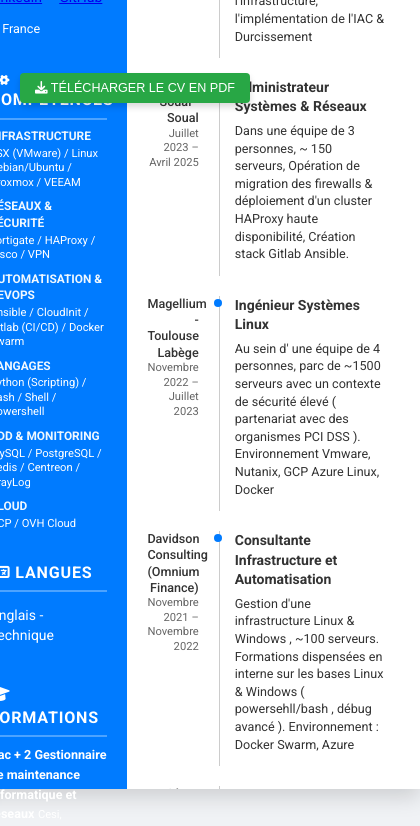
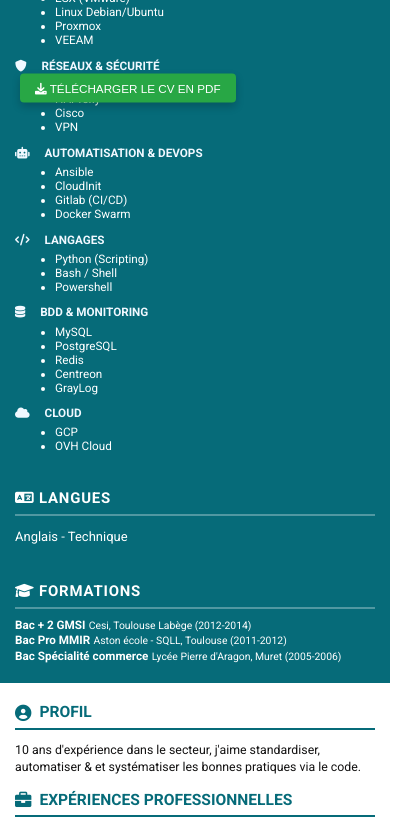
Before and after one commit to lorianep/CV, a plain HTML site: page index.html in a window 390 px wide. Shown: the part 334-1160 px from the top of the page, 420 px wide, since content can reach past the window. Drawn offline with Linux system fonts and the light colour scheme.

Commit message:
modification css, ajout expériences + README

```diff
--- a/cv-data.json
+++ b/cv-data.json
@@ -3,9 +3,9 @@
         "nom": "PÉDROT",
         "prenom": "LORIANE",
         "titre": "Ingénieur Infrastructure / Automatisation (IAC)",
-        "accroche": "10 ans d'expérience dans le secteur, j'aime transformer le chaos en architecture stable et sécurisée.",
+        "accroche": "10 ans d'expérience dans le secteur, j'aime standardiser, automatiser  & et systématiser les bonnes pratiques via le code.",
         "contact": {
-            "email": "loriane.pedrot@email.com",
+            "email": "loripe@proton.me",
             "linkedin": "https://www.linkedin.com/in/l-pedrot/",
             "github": "https://github.com/lorianep",
             "localisation": "France"
@@ -23,7 +23,7 @@
     },
     "formations": [
         {
-            "titre": "Bac + 2 Gestionnaire de maintenance informatique et réseaux",
+            "titre": "Bac + 2 GMSI",
             "etablissement": "Cesi, Toulouse Labège",
             "duree": "2012-2014"
         },
@@ -83,7 +83,7 @@
         },
         {
             "titre": "Expériences en tant que technicien Support (2010 à 2016)",
-            "entreprise": "Entreprises : Docteur Ordinateur - Akka Technologies -  Noveltis - CTS Consulting - Eurogiciel",
+            "entreprise": "Dr.Ordinateur, Akka Technologies, Noveltis, Eurogiciel, CTS Consulting ",
             "duree": "Mars 2010 – Février 2016",
             "description": "Support N1 N2, Gestion de Parc, Supervision de base, Gestion réseau."
         }
--- a/index.html
+++ b/index.html
@@ -58,23 +58,34 @@
 
             // Définir l'ordre et les titres français des catégories
             const skillCategories = [
-                { key: 'infra', title: 'INFRASTRUCTURE' },
-                { key: 'reseau_securite', title: 'RÉSEAUX & SÉCURITÉ' },
-                { key: 'automatisation_devops', title: 'AUTOMATISATION & DEVOPS' },
-                { key: 'langages_prog', title: 'LANGAGES' },
-                { key: 'base_donnees_monitoring', title: 'BDD & MONITORING' },
-                { key: 'cloud', title: 'CLOUD' }
+                { key: 'infra', title: 'INFRASTRUCTURE', icon: 'fa-server' },
+                { key: 'reseau_securite', title: 'RÉSEAUX & SÉCURITÉ', icon: 'fa-shield-alt' },
+                { key: 'automatisation_devops', title: 'AUTOMATISATION & DEVOPS', icon: 'fa-robot' },
+                { key: 'langages_prog', title: 'LANGAGES', icon: 'fa-code' },
+                { key: 'base_donnees_monitoring', title: 'BDD & MONITORING', icon: 'fa-database' },
+                { key: 'cloud', title: 'CLOUD', icon: 'fa-cloud' }
             ];
 
             skillCategories.forEach(category => {
                 const skills = data.competences[category.key];
                 if (skills && skills.length > 0) {
                     skillsHTML += `<div class="skill-category">`;
-                    skillsHTML += `<h4 class="category-title">${category.title}</h4>`;
+                        skillsHTML += `<h4 class="category-title"><i class="fas ${category.icon}"></i> ${category.title}</h4>`;
 
                     // Affiche les compétences en tant que liste compacte
-                    skillsHTML += `<p class="category-list">${skills.join(' / ').replace(/\*\*(.*?)\*\*/g, '<strong>$1</strong>')}</p>`;
+                    //skillsHTML += `<p class="category-list">${skills.join(' / ').replace(/\*\*(.*?)\*\*/g, '<strong>$1</strong>')}</p>`;
+                    // NOUVEAU BLOC : Génération d'une liste (<ul>) de tags (<li>)
+            skillsHTML += `<ul class="skill-tags">`;
 
+            skills.forEach(skill => {
+                // 1. Applique le formatage gras (s'il y a des doubles étoiles)
+                const formattedSkill = skill.replace(/\*\*(.*?)\*\*/g, '<strong>$1</strong>');
+
+                // 2. Ajoute chaque compétence comme un élément de liste
+                skillsHTML += `<li>${formattedSkill}</li>`;
+            });
+
+            skillsHTML += `</ul>`;
                     skillsHTML += `</div>`;
                 }
             });
--- a/style.css
+++ b/style.css
@@ -1,8 +1,8 @@
 :root {
-    --primary-color: #007bff; /* Bleu profond */
+    --primary-color: #066b79; /* Bleu profond */
     --secondary-color: #f0f8ff; /* Bleu très clair */
-    --text-color: #333;
-    --light-text-color: #666;
+    --text-color: #131212;
+    --light-text-color: #03424b;
     --header-text-color: #fff;
     --font-main: 'Roboto', sans-serif;
     --font-alt: 'Open Sans', sans-serif;
@@ -12,17 +12,22 @@
 /* --- GLOBAL ET CONTENEUR A4 --- */
 body {
     font-family: var(--font-main);
-    font-size: 14px;
+    font-size: 13px;
     color: var(--text-color);
-    line-height: 1.4;
+    line-height: 1.2;
     margin: 0;
     padding: 0;
-    background-color: #f0f2f5;
+    background-color: #fbffe8; /*font de page derriere le cv */
     display: flex;
     justify-content: center;
     align-items: center;
     min-height: 100vh;
+    cursor: cell;
+    background: #066B79;
+    background: linear-gradient(302deg,rgba(6, 107, 121, 1) 0%, rgba(104, 186, 196, 1) 45%, rgba(255, 251, 217, 1) 100%);}
 
+h2 {
+font-size: 330px;
 }
 
 .cv-container {
@@ -30,13 +35,13 @@ body {
     width: 21cm; /* Format A4 */
     height: 29.7cm; /* Format A4 */
     box-shadow: 0 8px 20px rgba(0, 0, 0, 0.15);
-    background-color: white;
+    background-color: rgb(251, 255, 214);
     position: relative;
 }
 
 /* --- BANDEAU LATÉRAL GAUCHE (SIDEBAR) --- */
 .sidebar {
-    width: 35%;
+    width: 32%;
     background-color: var(--primary-color);
     color: var(--header-text-color);
     padding: 25px 20px;
@@ -51,7 +56,7 @@ body {
 .sidebar h1 {
     font-family: var(--font-main);
     font-weight: 700;
-    font-size: 1.7em;
+    font-size: 1.5em;
     margin-bottom: 1px;
     text-transform: uppercase;
 }
@@ -59,10 +64,10 @@ body {
 .sidebar h2 {
     font-family: var(--font-main);
     font-weight: 400;
-    font-size: 0.95em;
+    font-size: 1.5em;
     margin-top: 0;
     margin-bottom: 15px;
-    color: rgba(255, 255, 255, 0.9);
+    color: rgba(215, 241, 255, 0.993);
 }
 
 .sidebar h3 { /* Titres des sections Contact, Compétences, etc. */
@@ -77,8 +82,21 @@ body {
     width: 100%;
 }
 
-/* CONTACT */
+/* SECTION CONTACT */
+.social-links a,
+.social-links a:link,
+.social-links a:visited {
+    text-decoration: underline;
+}
+
+/* Style au survol  */
+.social-links a:hover {
+    color: #F0F0F0 !important;
+    text-decoration: underline;
+}
+
 .sidebar .contact-info,
+
 .sidebar .languages,
 .sidebar .education-section {
     width: 100%;
@@ -90,6 +108,7 @@ body {
     margin-bottom: 4px;
     font-size: 0.9em;
 }
+
 .sidebar .social-links { /* Alignement LinkedIn/GitHub */
     display: flex;
     gap: 15px;
@@ -99,6 +118,7 @@ body {
 .sidebar .social-item a {
     white-space: nowrap;
 }
+
 
 /* FORMATIONS */
 .sidebar .education-section .edu-title {
@@ -118,8 +138,17 @@ body {
     text-align: left;
 }
 .skill-category {
-    margin-bottom: 5px;
+    margin-bottom: 2px;
+    margin-top: 2px;
+    font-size: 0.9em;
+}
+.skill-category h4 i {
+    margin-right: 12px; /* Passe de 8px à 12px (ou plus) pour plus d'espace */
+}
+
+.skill-tags {
     margin-top: 5px;
+
 }
 .languages-section {
     width: 100%;
@@ -127,28 +156,33 @@ body {
 }
 
 .category-title {
-    font-size: 0.85em;
+    font-size: 1em;
     font-weight: 700;
-    margin-top: 8px;
+    margin-top: 2px;
     margin-bottom: 2px;
     color: var(--secondary-color);
     text-transform: uppercase;
 }
-.category-list {
-    font-size: 0.8em;
-    line-height: 1.3;
-    margin: 0;
-    padding: 0;
-}
+
+
 .category-list strong {
     color: var(--secondary-color);
 }
 
+a:link {
+  color: rgb(235, 255, 190);
+}
+.category-list {
+    /* Augmente l'espace vertical */
+    line-height: 0.5em;
+    padding-left: 10px;
+    margin-bottom: 2px;
+}
 
 /* --- CONTENU PRINCIPAL DROIT (MAIN CONTENT) --- */
 .main-content {
-    width: 65%;
-    padding: 25px 35px 15px 20px;
+    width: 70%;
+    padding: 20px 30px 10px 15px;
     box-sizing: border-box;
     background-color: white;
     overflow: hidden;
@@ -195,7 +229,7 @@ body {
 
 /* Colonne de Gauche (Date/Entreprise) */
 .item-meta {
-    width: 30%;
+    width: 33%;
     padding-right: 20px;
     box-sizing: border-box;
     text-align: right;
@@ -207,28 +241,29 @@ body {
 }
 .item-company {
     font-weight: 500;
-    font-size: 0.9em !important;
+    padding-right: 15px;
+    font-size: 1.1em !important;
     color: var(--text-color) !important;
 }
 .item-date {
-    font-size: 0.8em !important;
+    font-size: 0.9em !important;
     color: var(--light-text-color) !important;
 }
 
 /* Colonne de Droite (Poste/Description) */
 .item-content {
     width: 70%;
-    padding-left: 15px;
+    padding-left: 10px;
     box-sizing: border-box;
     border-left: 1px solid var(--timeline-color); /* CRÉE LE TRAIT VERTICAL */
 }
 
 /* Titre du Poste */
 .item-title {
-    font-size: 1em;
+    font-size: 1.1em;
     font-weight: 700;
     margin-top: 0;
-    margin-bottom: 5px;
+    margin-bottom: 2px;
 }
 
 /* Description */
@@ -266,28 +301,110 @@ body {
     border-radius: 4px;
     font-size: 0.9em;
     cursor: pointer;
-    box-shadow: 0 4px 6px rgba(0, 0, 0, 0.15);
+    box-shadow: 0 4px 8px rgba(0, 0, 0, 0.20);
     z-index: 1000;
 }
+
+/* --- REGLES SPECIFIQUES MOBILE  --- */
+/* ============================================== */
+/* --- 1. REGLES SPECIFIQUES IMPRESSION (PDF A4) --- */
+/* (Ceci doit garantir que le PDF est toujours parfait en deux colonnes A4) */
+/* ============================================== */
 
 @media print {
     @page {
         size: a4 portrait;
         margin: 0;
     }
+
+    /* Force le body à être au format A4 sans marges */
     body {
         width: 210mm;
         height: 297mm;
+        margin: 0 !important;
+        padding: 0 !important;
+        /* Désactive le dégradé en print pour économiser l'encre (optionnel) */
+        background-image: none !important;
+        background-color: white !important;
     }
+
+    /* Force le conteneur à être en Flex et à prendre le format A4 */
     .cv-container {
-        max-width: 210mm;
-        max-height: 297mm;
-        box-shadow: none;
+        width: 21cm !important;
+        height: 29.7cm !important;
+        display: flex !important; /* Force la mise en page en deux colonnes */
+        flex-direction: row !important;
+        box-shadow: none !important;
+    }
+
+    /* S'assurer que les deux colonnes gardent leur largeur A4 */
+    .sidebar { width: 32% !important; padding: 25px 20px !important; }
+    .main-content { width: 70% !important; padding: 20px 30px 10px 15px !important; }
+
+    /* Règles pour éviter les coupures de page */
+    h2, h3, .experience-item, .education-item {
+        page-break-inside: avoid;
     }
     .pdf-button {
         display: none !important;
     }
-    h2, h3, .experience-item, .education-item {
-        page-break-inside: avoid;
+}
+
+/* ============================================== */
+/* --- 2. REGLES SPECIFIQUES ECRAN MOBILE/TABLETTE --- */
+/* (Ceci s'applique uniquement aux écrans de moins de 992px de large) */
+/* ============================================== */
+
+@media screen and (max-width: 992px) {
+
+    /* Rendre le CV responsif */
+    .cv-container {
+        width: 100%;
+        height: auto;
+        min-height: 100vh;
+        display: block; /* Bascule en mode bloc (une colonne sous l'autre) */
+        box-shadow: none;
+    }
+
+    /* Les deux colonnes passent à 100% de la largeur */
+    .sidebar, .main-content {
+        width: 100%;
+        padding-left: 15px;
+        padding-right: 15px;
+        box-sizing: border-box;
+    }
+
+    /* Réalignement de la Sidebar (colonne gauche) */
+    .sidebar {
+        text-align: left;
+        padding-bottom: 20px; /* Plus d'espace au bas de la sidebar */
+    }
+    .sidebar h1, .sidebar h2 {
+        text-align: left; /* Aligner le nom et le titre à gauche */
+    }
+
+    /* Gestion des expériences (supprimer la timeline) */
+    .experience-item {
+        display: block;
+        margin-bottom: 25px;
+    }
+    .item-meta {
+        width: 100%;
+        text-align: left;
+        padding-right: 0;
+    }
+    .item-content {
+        width: 100%;
+        padding-left: 0;
+        border-left: none; /* Supprimer le trait vertical */
+    }
+    .experience-item::before {
+        display: none; /* Supprimer le cercle de la timeline */
+    }
+
+    /* Ajustement des marges générales */
+    .main-content h2 {
+        margin-top: 20px;
+        font-size: 1.2em; /* Réduire légèrement les titres de section */
     }
 }
```
Also changed, not shown: 1 other file.
